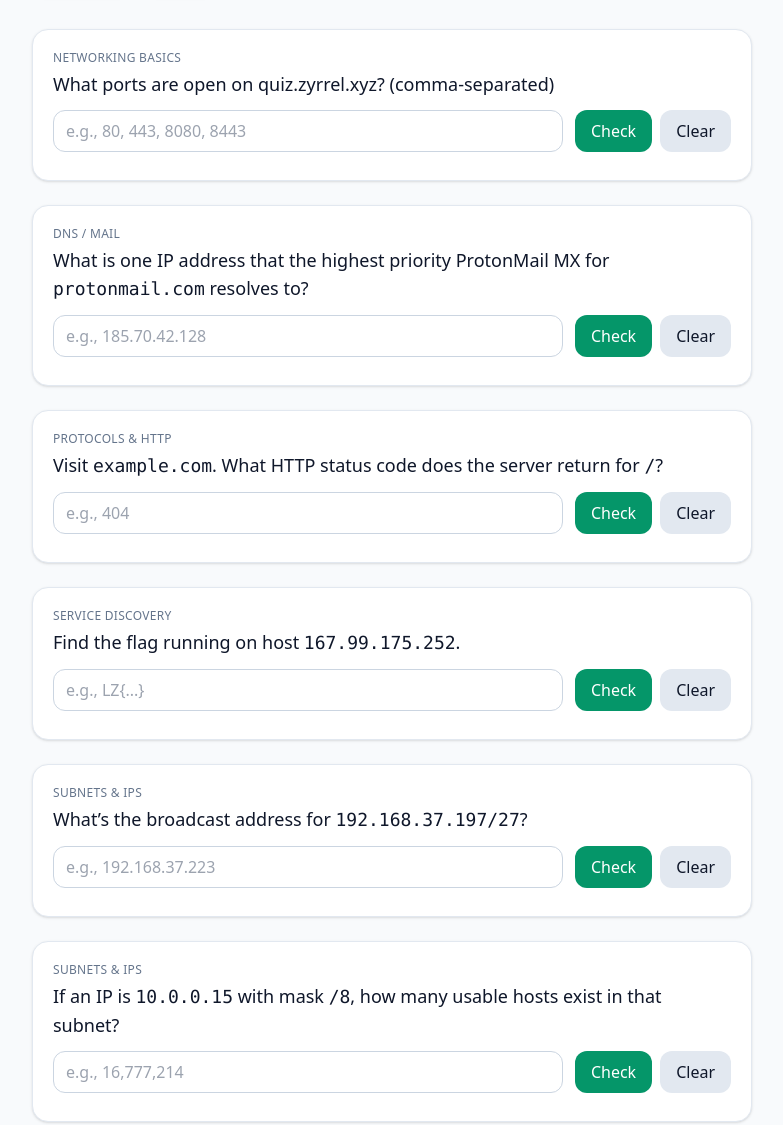
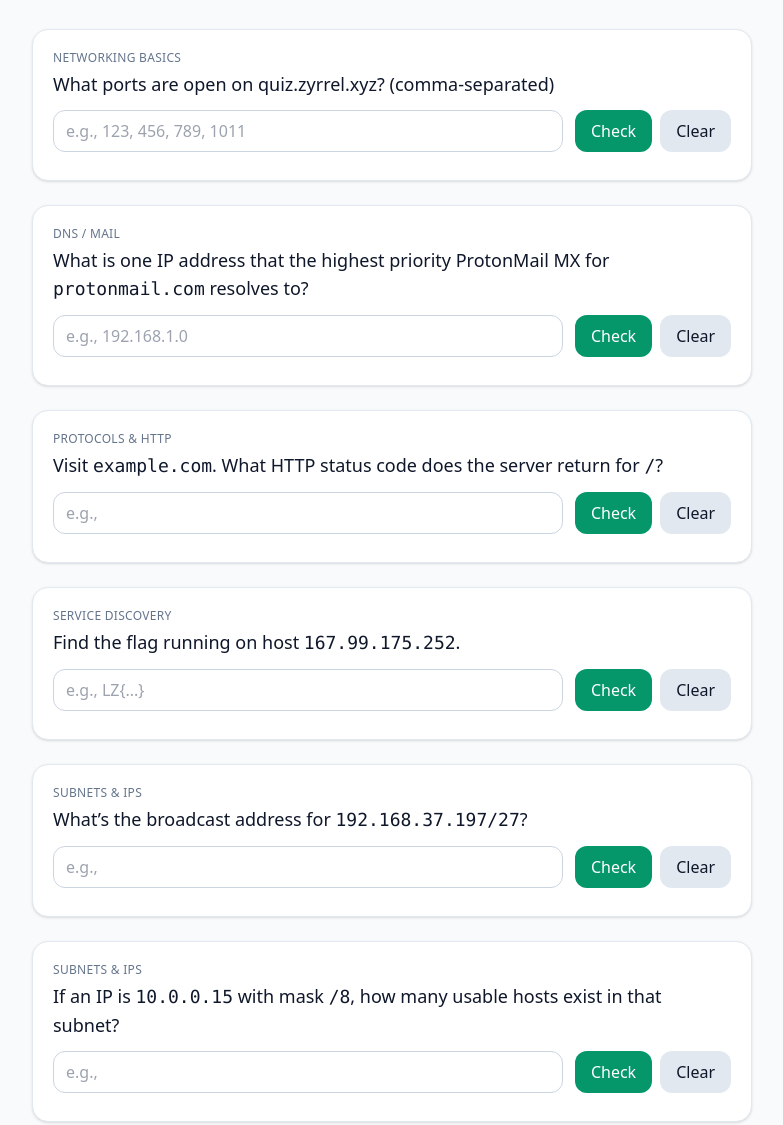
Before and after one commit to zyzyyyyyyy/network-fundamentals, a plain HTML site: page index.html in a window 1280 px wide. Shown: the part 191-1316 px from the top of the page, without its empty margins (248-1031 px from the left). Drawn offline with nearby package versions, Linux system fonts and the light colour scheme.

Commit message:
removed hint from showing the answer

```diff
--- a/index.html
+++ b/index.html
@@ -85,7 +85,7 @@
         {
           category: "Networking Basics",
           prompt: "What ports are open on quiz.zyrrel.xyz? (comma-separated)",
-          placeholder: "e.g., 80, 443, 8080, 8443",
+          placeholder: "e.g., 123, 456, 789, 1011",
           validator: (input) => {
             const correct = new Set([80, 443, 8080, 8443]);
             const user = normalizeList(input);
@@ -100,7 +100,7 @@
           category: "DNS / Mail",
           prompt:
             "What is one IP address that the highest priority ProtonMail MX for <code>protonmail.com</code> resolves to?",
-          placeholder: "e.g., 185.70.42.128",
+          placeholder: "e.g., 192.168.1.0",
           validator: (input) => {
             const ok = new Set([
               "185.70.42.128",
@@ -118,7 +118,7 @@
           category: "Protocols & HTTP",
           prompt:
             "Visit <code>example.com</code>. What HTTP status code does the server return for <code>/</code>?",
-          placeholder: "e.g., 404",
+          placeholder: "e.g., ",
           validator: (input) => (input || "").trim() === "404",
           feedback: {
             ok: "Correct — 404.",
@@ -140,7 +140,7 @@
           category: "Subnets & IPs",
           prompt:
             "What’s the broadcast address for <code>192.168.37.197/27</code>?",
-          placeholder: "e.g., 192.168.37.223",
+          placeholder: "e.g., ",
           validator: (input) => toLower(input) === "192.168.37.223",
           feedback: {
             ok: "Correct — 192.168.37.223.",
@@ -151,7 +151,7 @@
           category: "Subnets & IPs",
           prompt:
             "If an IP is <code>10.0.0.15</code> with mask <code>/8</code>, how many usable hosts exist in that subnet?",
-          placeholder: "e.g., 16,777,214",
+          placeholder: "e.g., ",
           validator: (input) => {
             const digits = onlyDigits(input);
             return digits === "16777214"; // accept with or without commas/words
@@ -165,7 +165,7 @@
           category: "Fun / OSINT",
           prompt:
             "A device has IP <code>192.168.23.5/24</code>. What is the most common default gateway IP for home networks in that subnet?",
-          placeholder: "e.g., 192.168.23.1",
+          placeholder: "e.g., ",
           validator: (input) => toLower(input) === "192.168.23.1",
           feedback: {
             ok: "Yep — 192.168.23.1 is the common default gateway format.",
@@ -175,7 +175,7 @@
         {
           category: "Routing / ASN",
           prompt: "Which company owns the ASN for <code>1.1.1.1</code>?",
-          placeholder: "e.g., Cloudflare",
+          placeholder: "e.g., ",
           validator: (input) => {
             const s = toLower(input);
             return s.includes("cloudflare"); // accept "cloudflare" or "cloudflare, inc."
```
